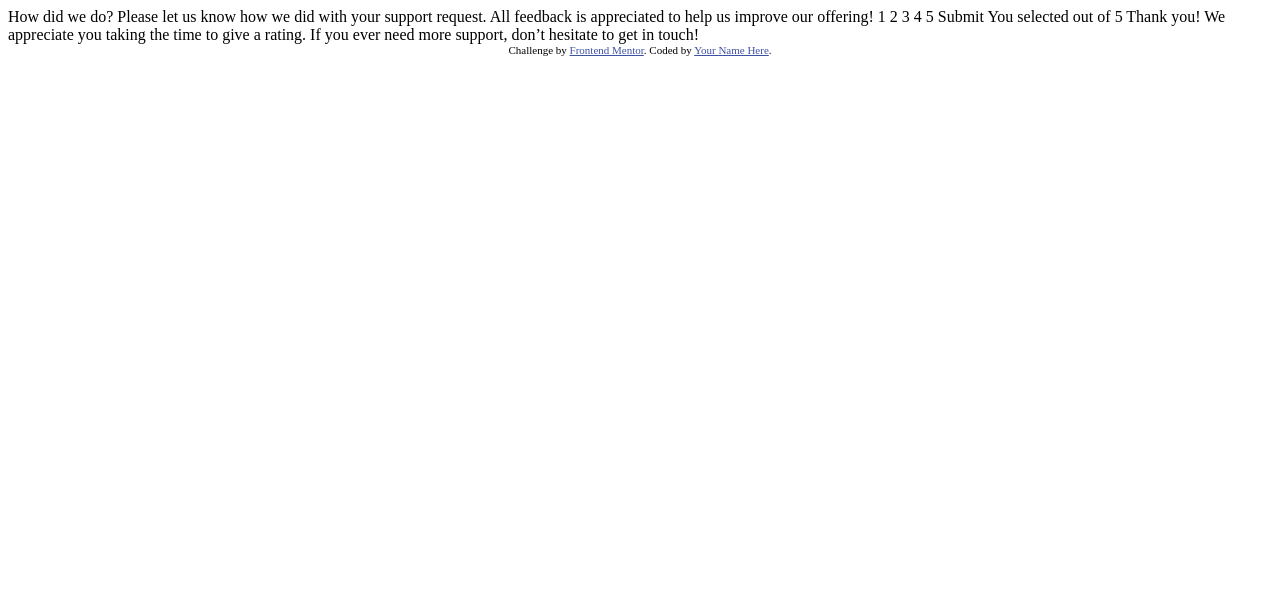
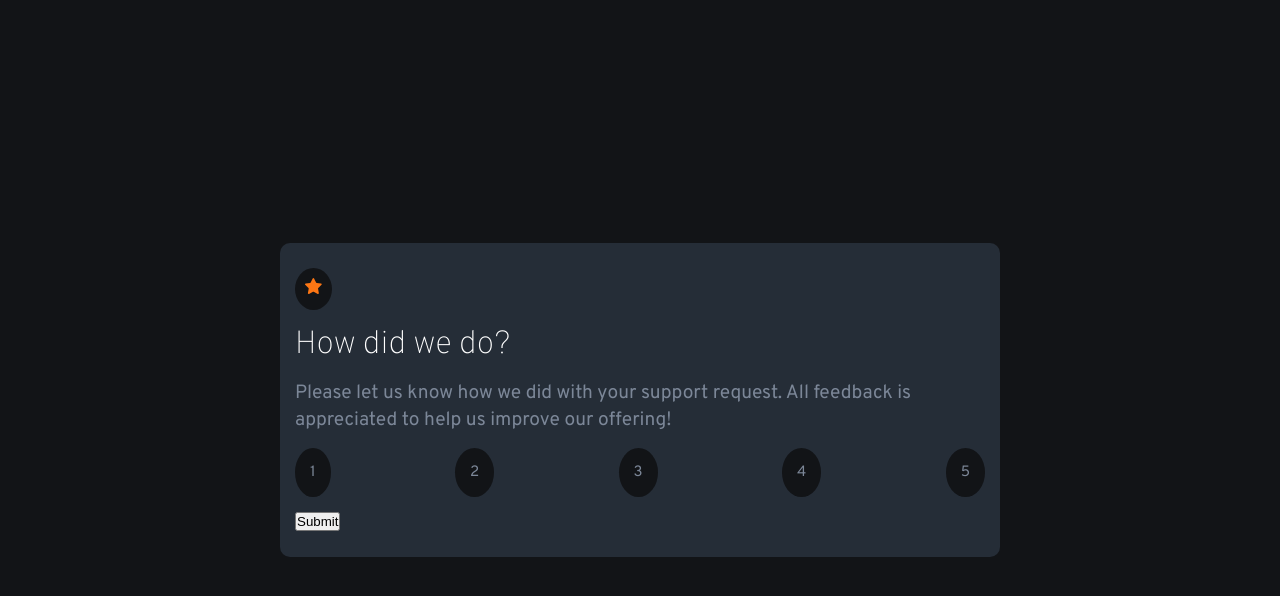
Before and after one commit to DariuszOkonski/frontend-mentor-02, a plain HTML site: page index.html in a window 1280 px wide. Drawn offline with Linux system fonts and the light colour scheme.

Commit message:
working on project

```diff
--- a/index.html
+++ b/index.html
@@ -6,44 +6,45 @@
 
   <link rel="icon" type="image/png" sizes="32x32" href="./images/favicon-32x32.png">
 
+  <link rel="stylesheet" href="./css/styles.min.css">
+
   <title>Frontend Mentor | Interactive rating component</title>
-
-  <!-- Feel free to remove these styles or customise in your own stylesheet 👍 -->
-  <style>
-    .attribution { font-size: 11px; text-align: center; }
-    .attribution a { color: hsl(228, 45%, 44%); }
-  </style>
 </head>
 <body>
 
-  <!-- Rating state start -->
+  <div class="container">
+    <div class="star">
+      <img src="./images/icon-star.svg" alt="star image">
+    </div>
+    <h1 class="header">How did we do?</h1>
+    <p class="paragraph">
+      Please let us know how we did with your support request. All feedback is appreciated
+      to help us improve our offering!
+    </p>
 
-  How did we do?
+    <div class="points-container">
+      <div class="point">1</div>
+      <div class="point">2</div>
+      <div class="point">3</div>
+      <div class="point">4</div>
+      <div class="point">5</div>
+    </div>
+    <button class="submit">Submit</button>
+  </div>
 
-  Please let us know how we did with your support request. All feedback is appreciated
-  to help us improve our offering!
+  <div class="container hide">
+    <img src="./images/illustration-thank-you.svg" alt="phone" class="phone">
 
-  1 2 3 4 5
+    <p class="selected">You selected "Add rating here"out of 5</p>
+    <h1 class="header">Thank you!</h1>
+    <p class="paragraph">
+      We appreciate you taking the time to give a rating. If you ever need more support, don’t hesitate to get in touch!
+    </p>
+  </div>
 
-  Submit
-
-  <!-- Rating state end -->
-
-  <!-- Thank you state start -->
-
-  You selected <!-- Add rating here --> out of 5
-
-  Thank you!
-
-  We appreciate you taking the time to give a rating. If you ever need more support,
-  don’t hesitate to get in touch!
-
-  <!-- Thank you state end -->
-
-
-  <div class="attribution">
+  <!-- <div class="attribution">
     Challenge by <a href="https://www.frontendmentor.io?ref=challenge" target="_blank">Frontend Mentor</a>.
     Coded by <a href="#">Your Name Here</a>.
-  </div>
+  </div> -->
 </body>
 </html>
--- a/sass/styles.scss
+++ b/sass/styles.scss
@@ -1,6 +1,7 @@
 @import url('https://fonts.googleapis.com/css2?family=Overpass:wght@100;400;700&display=swap');
-$mobile: 375px;
-$desktop: 1440px;
+$mobile-width: 375px;
+$tablet-width: 720px;
+$desktop-width: 1440px;
 
 $primary-orange: hsl(25, 97%, 53%);
 $neutral-white: hsl(0, 0%, 100%);
@@ -11,3 +12,70 @@ $neutral-very-dark-blue: hsl(216, 12%, 8%);
 
 $primary-font-size: 15px;
 $primary-font-family: 'Overpass', sans-serif;
+
+* {
+    margin: 0;
+    padding: 0;
+    box-sizing: border-box;
+}
+
+body {
+    width: 100%;
+    min-height: 100vh;
+    font-family: $primary-font-family;
+    font-size: $primary-font-size;
+    padding: 10px;
+    background-color: $neutral-very-dark-blue;
+    display: flex;
+    justify-content: center;
+    align-items: center;
+}
+
+.hide {
+    display: none;
+}
+
+.container {
+    width: 100%;
+    max-width: $tablet-width;
+    background-color: $neutral-dark-blue;
+    margin: 10px;
+    border-radius: 10px;
+    padding: 25px 15px;
+}
+
+.star {
+    display: inline-block;
+    padding: 10px;
+    border-radius: 50%;
+    background-color: $neutral-very-dark-blue;
+}
+
+.header {
+    color: $neutral-white;
+    font-size: 2rem;
+    font-weight: 100;
+    margin: 15px 0;
+}
+
+.paragraph {
+    font-size: 1.2rem;
+    color: $neutral-medium-gray;
+    line-height: 1.4;
+}
+
+.points-container {
+    margin: 15px 0;
+    display: flex;
+    justify-content: space-between;
+    align-items: center;
+    .point {
+        padding: 15px;
+        border-radius: 50%;
+        background-color: $neutral-very-dark-blue;
+        color: $neutral-medium-gray;
+    }
+}
+
+.attribution { font-size: 11px; text-align: center; }
+.attribution a { color: hsl(228, 45%, 44%); }
```
Also changed, not shown: css/styles.min.css (added), 1 other file.
